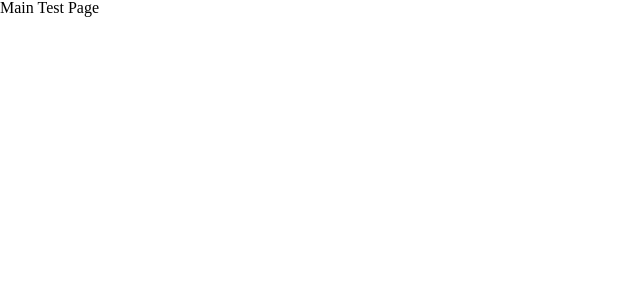
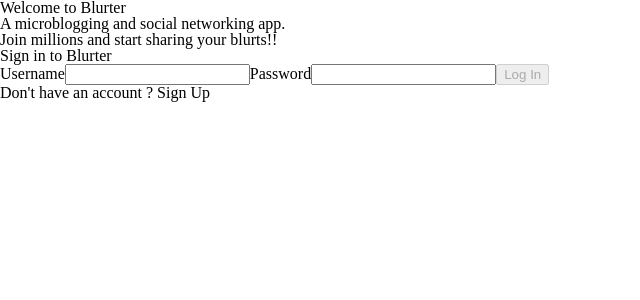
Before and after one commit to ebishiru/blurter, a React (Create React App) app in the folder client/: page / in a window 1280 px wide. Shown: the top 300 px of the page, without its empty margins (0-640 px from the left). Built offline with nearby package versions, Linux system fonts and the light colour scheme.

Commit message:
Added handleLogin for frontEnd and fixed backend login to be POST

```diff
--- a/client/public/index.html
+++ b/client/public/index.html
@@ -5,7 +5,7 @@
     <meta name="viewport" content="width=device-width, initial-scale=1.0">
     <link rel="icon" href="./assets/message.png" />
     <link rel="stylesheet" href="./style.css" />
-    <title>Blurter</title>
+    <title>Blurter - Microblogging App</title>
 </head>
 <body>
     <div id="root"></div>
--- a/client/src/Pages/Main/index.js
+++ b/client/src/Pages/Main/index.js
@@ -1,9 +1,69 @@
-
+import { useState } from "react";
 
 const Main = () => {
+    const [ inputUsername, setInputUsername ] = useState("");
+    const [ inputPassword, setInputPassword ] = useState("");
+    const [ status, setStatus ] = useState("idle");
+    const [ errorMessage, setErrorMessage ] = useState("");
+
+    const handleLogIn = async (ev) => {
+        ev.preventDefault();
+        setStatus("logging");
+        setErrorMessage("");
+        const logInData = {
+            username: inputUsername,
+            password: inputPassword
+        }
+        const body = JSON.stringify( logInData );
+        const options = {
+            method: "POST",
+            headers: {
+                "Accept": "application/json",
+                "Content-Type": "application/json"
+            },
+            body
+        }
+        try {
+            const response = await fetch("/login", options);
+            const data = await response.json();
+            if (data.status !== 200) {
+                setStatus("idle");
+                setErrorMessage(data.message);
+            } else {
+                setInputUsername("");
+                setInputPassword("");
+                console.log(data.message);
+            }
+        } catch (error) {
+            setStatus("idle");
+            setErrorMessage(error.message);
+        }
+    }
 
     return (
-        <div>Main Test Page</div>
+        <>
+        <h1>Welcome to Blurter</h1>
+        <p>A microblogging and social networking app.</p>
+        <p>Join millions and start sharing your blurts!!</p>
+        <div>
+            <h2>Sign in to Blurter</h2>
+            <form onSubmit={handleLogIn} autoComplete="on">
+                <label htmlFor="username">Username</label>
+                <input type="text" id="username" value={inputUsername} onChange={(ev)=>{
+                    setInputUsername(ev.target.value)
+                    setErrorMessage("");
+                }}></input>
+                <label htmlFor="password">Password</label>
+                <input type="password" id="password" value={inputPassword} onChange={(ev)=>{
+                    setInputPassword(ev.target.value);
+                    setErrorMessage("");
+                }}></input>
+                <button disabled={!inputUsername || !inputPassword || status === "logging"}type="submit">Log In</button>
+                <p>{errorMessage}</p>
+            </form>
+            <p>Don't have an account ? <a>Sign Up</a></p>
+        </div>
+        </>
     )
 }
 
```
Also changed, not shown: 1 other file (tests, documents, lock files or other folders).
